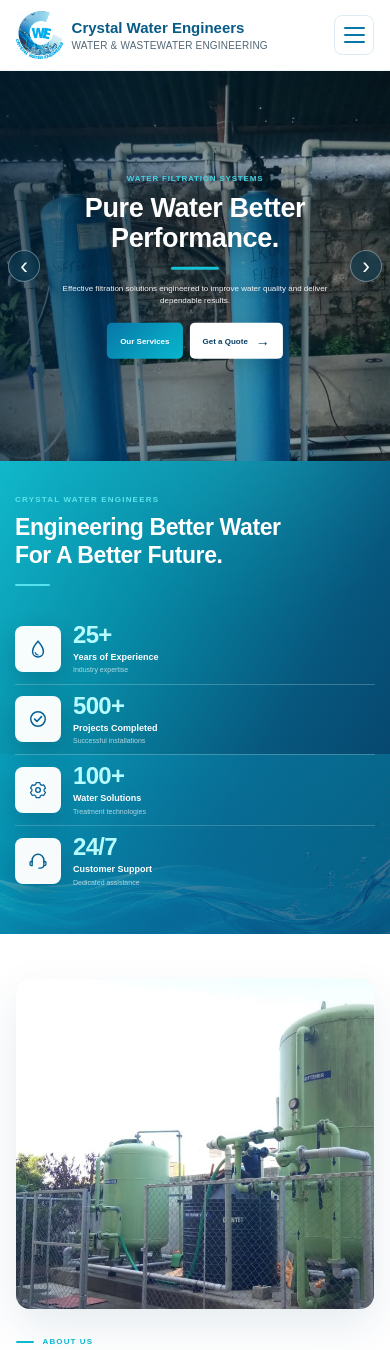
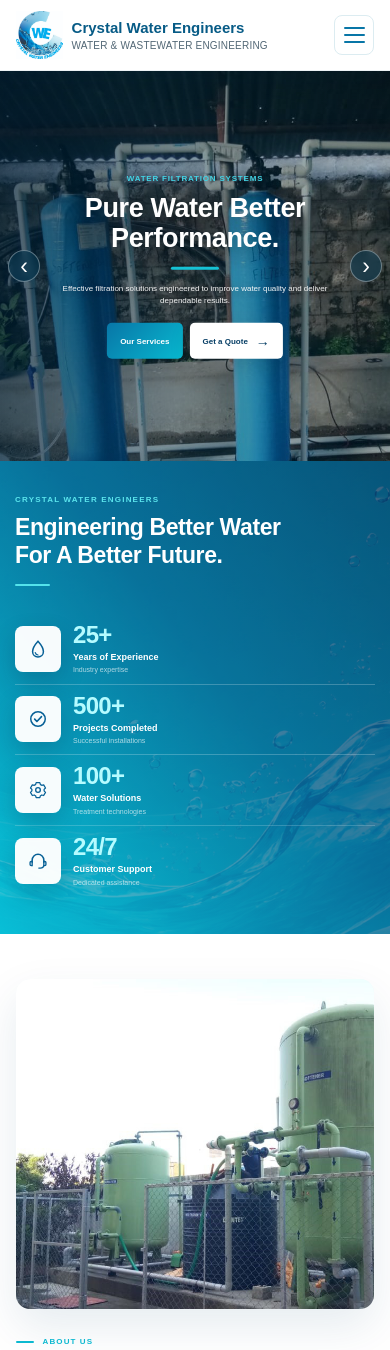
Before and after one commit to gokulvidhyatech-web/Crystalwaterengineers, a React (Vite) app in the folder frontend/: page / in a window 390 px wide. Shown: the top 1350 px of the page. Built offline with nearby package versions, Linux system fonts and the light colour scheme.

Commit message:
Fix Vite build configuration

```diff
--- a/frontend/src/components/StatsBanner.css
+++ b/frontend/src/components/StatsBanner.css
@@ -28,19 +28,17 @@
 
   overflow: hidden;
 
-  background:
-    linear-gradient(
-      300deg,
-      #063b63 0%,
-      #07577e 35%,
-      #078da8 68%,
-      #11b8ca 100%
-    );
+  background: linear-gradient(
+    232deg,
+    #06345b 0%,
+    #075b86 45%,
+    #08b9d0 100%
+  );
 }
 
 
 /* =========================================
-   WAVE BACKGROUND
+   WATER BACKGROUND
 ========================================= */
 
 .stats-wave {
@@ -55,8 +53,10 @@
   background-image: url("../assets/images/Water\ fall.png");
 
   background-repeat: no-repeat;
-  background-position:center ;
-  background-size: cover;
+
+  background-size: 100% auto;
+
+  background-position: center bottom;
 
   opacity: 0.42;
 
@@ -69,46 +69,7 @@
 
 
 /* =========================================
-   DECORATIVE GLOW
-========================================= */
-
-.stats-glow {
-  position: absolute;
-
-  border-radius: 50%;
-
-  pointer-events: none;
-
-  filter: blur(70px);
-
-  opacity: 0.18;
-
-  z-index: 1;
-}
-
-.stats-glow-one {
-  width: 320px;
-  height: 320px;
-
-  right: 8%;
-  top: -180px;
-
-  background: #5be7ef;
-}
-
-.stats-glow-two {
-  width: 280px;
-  height: 280px;
-
-  left: 25%;
-  bottom: -200px;
-
-  background: #1687e8;
-}
-
-
-/* =========================================
-   CONTAINER
+   CONTENT CONTAINER
 ========================================= */
 
 .stats-container {
@@ -172,6 +133,10 @@
   letter-spacing: -0.9px;
 }
 
+
+/* =========================================
+   HEADING LINE
+========================================= */
 
 .stats-heading-line {
   display: block;
@@ -287,6 +252,8 @@
 .stat-icon svg {
   width: 27px;
   height: 27px;
+
+  display: block;
 
   color: #076096;
 }
@@ -513,6 +480,9 @@
     padding: 14px 20px;
   }
 
+
+  /* Vertical divider */
+
   .stat-item:nth-child(2)::after {
     display: none;
   }
@@ -521,14 +491,25 @@
     display: block;
   }
 
+
+  /* Horizontal divider */
+
   .stat-item:nth-child(-n + 2) {
     border-bottom: 1px solid rgba(255, 255, 255, 0.22);
   }
 
+
+  /* Tablet water */
+
   .stats-wave {
-    background-size: auto 220px;
+    width: 100%;
+    height: 100%;
 
-    opacity: 0.32;
+    background-size: auto 100%;
+
+    background-position: 72% bottom;
+
+    opacity: 0.30;
   }
 }
 
@@ -539,9 +520,19 @@
 
 @media (max-width: 600px) {
 
+  .stats-banner {
+    min-height: auto;
+  }
+
+
+  /* Container */
+
   .stats-container {
     padding: 34px 0 38px;
   }
+
+
+  /* Heading */
 
   .stats-label {
     font-size: 8px;
@@ -566,11 +557,17 @@
     margin-top: 14px;
   }
 
+
+  /* Stats */
+
   .stats-grid {
     grid-template-columns: 1fr;
 
     margin-top: 28px;
   }
+
+
+  /* Stat item */
 
   .stat-item {
     min-height: 64px;
@@ -586,9 +583,15 @@
     border-bottom: none;
   }
 
+
+  /* Remove vertical divider */
+
   .stat-item::after {
     display: none !important;
   }
+
+
+  /* Icon */
 
   .stat-icon {
     width: 46px;
@@ -604,6 +607,9 @@
     height: 20px;
   }
 
+
+  /* Content */
+
   .stat-content strong {
     font-size: 24px;
   }
@@ -618,24 +624,23 @@
     font-size: 7px;
   }
 
+
+  /* Mobile water */
+
   .stats-wave {
-    height: 180px;
+    left: 0;
+    bottom: 0;
 
-    background-size: auto 180px;
+    width: 100%;
+    height: 100%;
 
-    background-position: center bottom;
+    background-size: auto 100%;
 
-    opacity: 0.24;
-  }
+    background-position: 82% bottom;
 
-  .stats-glow-one {
-    width: 220px;
-    height: 220px;
-  }
+    opacity: 0.22;
 
-  .stats-glow-two {
-    width: 200px;
-    height: 200px;
+    mix-blend-mode: screen;
   }
 }
 
@@ -673,4 +678,15 @@
   .stat-content strong {
     font-size: 22px;
   }
+
+
+  /* Small mobile water */
+
+  .stats-wave {
+    background-size: auto 100%;
+
+    background-position: 85% bottom;
+
+    opacity: 0.20;
+  }
 }
--- a/frontend/src/components/StatsBanner.jsx
+++ b/frontend/src/components/StatsBanner.jsx
@@ -133,12 +133,8 @@ function StatsBanner() {
     <section className="stats-section">
       <div className="stats-banner">
 
-        {/* WAVE BACKGROUND */}
+        {/* WATER BACKGROUND */}
         <div className="stats-wave"></div>
-
-        {/* DECORATIVE GLOW */}
-        <div className="stats-glow stats-glow-one"></div>
-        <div className="stats-glow stats-glow-two"></div>
 
         <div className="container stats-container">
 
@@ -157,7 +153,7 @@ function StatsBanner() {
             <span className="stats-heading-line"></span>
           </div>
 
-          {/* RIGHT STATS */}
+          {/* STATS */}
           <div className="stats-grid">
             {stats.map((stat, index) => (
               <div className="stat-item" key={index}>
```
